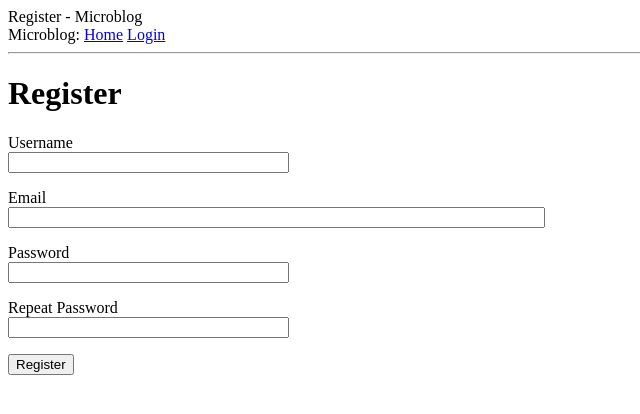
After one commit to sunchengyi/microblog, a Flask app: page /register in a window 1280 px wide. The commit adds this page. Shown: the top 414 px of the page, without its empty margins (0-640 px from the left). Run offline with Flask 2, Linux system fonts and the light colour scheme.

Commit message:
Complete the chapter 5 with register form.

```diff
--- a/app/__init__.py
+++ b/app/__init__.py
@@ -5,10 +5,13 @@ from flask import Flask
 from config import Config
 from flask_sqlalchemy import SQLAlchemy
 from flask_migrate import Migrate
+from flask_login import LoginManager
 
 app = Flask(__name__)
 app.config.from_object(Config)
 db = SQLAlchemy(app)
 migrate = Migrate(app, db)
+login = LoginManager(app)
+login.login_view = 'login'
 
 from app import routes, models
--- a/app/form.py
+++ b/app/form.py
@@ -1,9 +1,30 @@
 from flask_wtf import FlaskForm
 from wtforms import StringField, PasswordField, BooleanField, SubmitField
-from wtforms.validators import DataRequired
+from wtforms.validators import ValidationError, DataRequired, Email, EqualTo
+
+from app.models import User
+
+
 
 class LoginForm(FlaskForm):
     username = StringField('Username', validators=[DataRequired()])
     password = PasswordField('Password', validators=[DataRequired()])
     remember_me = BooleanField('Remember Me')
     submit = SubmitField('Sign In')
+
+class RegistrationForm(FlaskForm):
+    username = StringField('Username', validators=[DataRequired()])
+    email = StringField('Email', validators=[Email()])
+    password = PasswordField('Password', validators=[DataRequired()])
+    password2 = PasswordField(
+        'Repeat Password', validators=[DataRequired(), EqualTo('password')])
+    submit = SubmitField('Register')
+
+    def validate_username(self, username):
+        user = User.query.filter_by(username=username.data).first()
+        if user is not None:
+            raise ValidationError('Please use a different username.')
+    def validate_email(self, email):
+        user = User.query.filter_by(email=email.data).first()
+        if user is not None:
+            raise ValidationError('Please use a different email.')
--- a/app/routes.py
+++ b/app/routes.py
@@ -2,13 +2,18 @@
 Home page route
 '''
 from flask import render_template, flash, redirect, url_for
-from app import app
-from app.form import LoginForm
+from app import app, db
+from app.form import LoginForm, RegistrationForm
+
+from flask_login import current_user, login_user, logout_user, login_required
+from flask import request
+from werkzeug.urls import url_parse
+from app.models import User
 
 @app.route('/')
 @app.route('/index')
+@login_required
 def index():
-    user = {'username': 'Miguel'}
     posts = [
         {
             'author': {'username': 'John'},
@@ -19,15 +24,42 @@ def index():
             'body': 'The Avengers movie was so cool!!！'
         }
     ]
-    return render_template('index.html', title='home', user=user, posts=posts)
+    return render_template('index.html', title='home', posts=posts)
 
 @app.route('/login', methods=['GET', 'POST'])
 def login():
+    if current_user.is_authenticated:
+        return redirect(url_for('index'))
     form = LoginForm()
     #form.validate()
     if form.validate_on_submit():
-        flash('Login requested for user {}, remember_me={}'.format(
-            form.username.data, form.remember_me.data
-        ))
+        user = User.query.filter_by(username=form.username.data).first()
+        if user is None or not user.check_password(form.password.data):
+            flash('Invalid username or password')
+            return redirect(url_for('login'))
+        login_user(user, remember=form.remember_me.data) # login user
+        next_page = request.args.get('next')
+        if not next_page or url_parse(next_page).netloc != '':
+            next_page = url_for('index')
+        return redirect(next_page)
+    return render_template('login.html', title='Sign In', form=form)
+
+@app.route('/logout')
+def logout():
+    logout_user()
+    return redirect(url_for('index'))
+
+@app.route('/register', methods=['GET', 'POST'])
+def register():
+    if current_user.is_authenticated:
         return redirect(url_for('index'))
-    return render_template('login.html', title='Sign In', form=form)
+    form_register = RegistrationForm()
+    if form_register.validate_on_submit():
+        user = User(username=form_register.username.data,
+            email=form_register.email.data)
+        user.set_password(form_register.password.data)
+        db.session.add(user)
+        db.session.commit()
+        flash('Congratulations, you are now a registered user!')
+        return redirect(url_for('index'))
+    return render_template('register.html', title='Register', form=form_register)
--- a/app/templates/base.html
+++ b/app/templates/base.html
@@ -10,7 +10,11 @@
         <div>
             Microblog:
             <a href="{{url_for('index')}}">Home</a>
+            {% if current_user.is_anonymous %}
             <a href="{{url_for('login')}}">Login</a>
+            {% else %}
+            <a href='{{url_for("logout")}}'>Logout</a>
+            {% endif %}
         </div>
         <hr>
         {% with messages = get_flashed_messages() %}
--- a/app/templates/index.html
+++ b/app/templates/index.html
@@ -1,7 +1,7 @@
 {% extends "base.html" %}
 
 {% block content %}
-    <h1>Hi, {{user.username}}!</h1>
+    <h1>Hi, {{current_user.username}}!</h1>
     {% for post in posts %}
         <div><p>{{post.author.username}} says: <b>{{ post.body}}</b></p></div>
     {% endfor %}
--- a/app/templates/login.html
+++ b/app/templates/login.html
@@ -20,6 +20,6 @@
         </p>
         <p>{{form.remember_me()}}{{form.remember_me.label}}</p>
         <p>{{form.submit()}}</p>
-
     </form>
+    <p>New User?<a href='{{ url_for('register')}}'>Click to Register!</a></p>
 {% endblock %}
--- /dev/null
+++ b/app/templates/register.html
@@ -0,0 +1,37 @@
+{% extends "base.html" %}
+
+{% block content %}
+    <h1>Register</h1>
+    <form action="" method="post">
+        {{ form.hidden_tag() }}
+        <p>
+            {{ form.username.label }}<br>
+            {{ form.username(size=32) }}<br>
+            {% for error in form.username.errors %}
+            <span style="color: red;">[{{ error }}]</span>
+            {% endfor %}
+        </p>
+        <p>
+            {{ form.email.label }}<br>
+            {{ form.email(size=64) }}<br>
+            {% for error in form.email.errors %}
+            <span style="color: red;">[{{ error }}]</span>
+            {% endfor %}
+        </p>
+        <p>
+            {{ form.password.label }}<br>
+            {{ form.password(size=32) }}<br>
+            {% for error in form.password.errors %}
+            <span style="color: red;">[{{ error }}]</span>
+            {% endfor %}
+        </p>
+        <p>
+            {{ form.password2.label }}<br>
+            {{ form.password2(size=32) }}<br>
+            {% for error in form.password2.errors %}
+            <span style="color: red;">[{{ error }}]</span>
+            {% endfor %}
+        </p>
+        <p>{{ form.submit() }}</p>
+    </form>
+{% endblock %}
```
Also changed, not shown: app/models.py (+13 -2 lines). Lines whose indentation alone changed are shown as unchanged.
